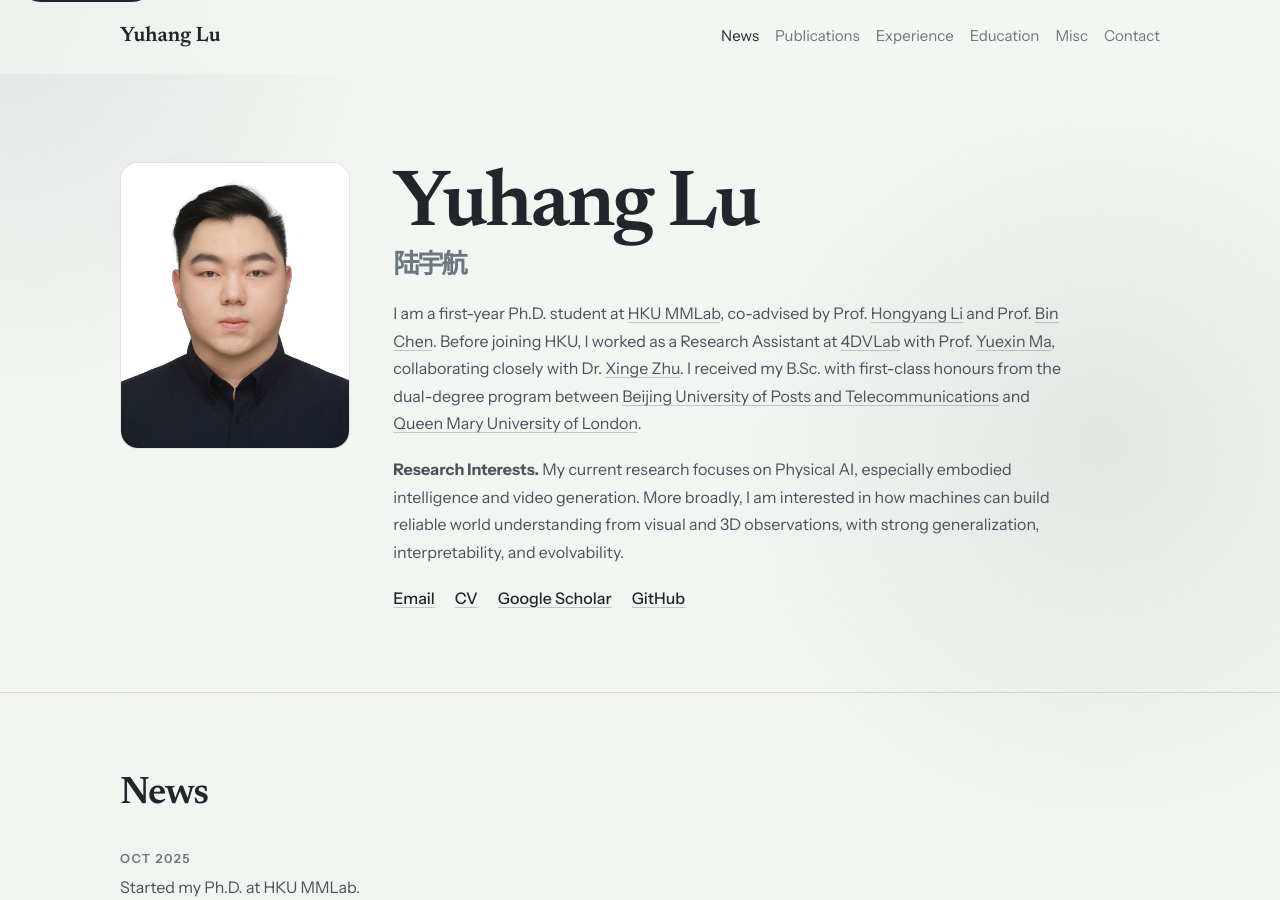
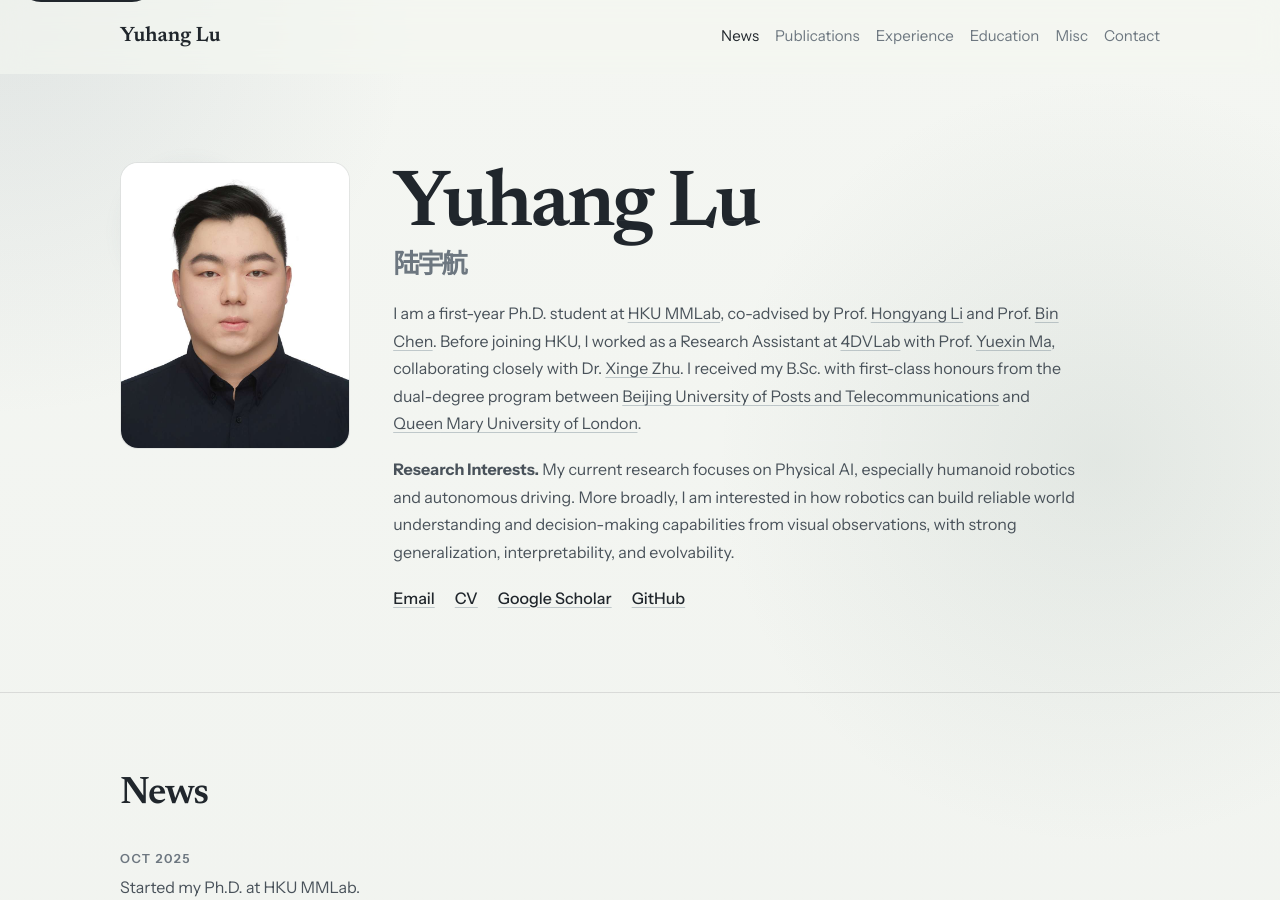
Before and after one commit to yuhanglu2000/yuhanglu2000.github.io, a Jekyll site: the page built from index.html, in a window 1280 px wide and 900 px high. Built offline with Jekyll 4.4.1, drawn with Linux system fonts in a browser that asks for light colours; some of the changed text lies outside the part shown.

```diff
--- a/_data/home.yml
+++ b/_data/home.yml
@@ -10,9 +10,9 @@ hero:
     [Beijing University of Posts and Telecommunications](https://www.bupt.edu.cn/)
     and [Queen Mary University of London](https://www.qmul.ac.uk/).
   research_interest: >-
-    My current research focuses on Physical AI, especially embodied intelligence
-    and video generation. More broadly, I am interested in how machines can
-    build reliable world understanding from visual and 3D observations, with
+    My current research focuses on Physical AI, especially humanoid robotics
+    and autonomous driving. More broadly, I am interested in how robotics can
+    build reliable world understanding and decision-making capabilities from visual observations, with
     strong generalization, interpretability, and evolvability.
   portrait: /images/profile_photo.jpg
 news:
@@ -27,6 +27,16 @@ news:
   - date: Sep 2024
     text: Introduced IDKB, a large-scale vision-language benchmark for professional driving knowledge.
 experience:
+  - organization: Booster Robotics
+    role: Research Intern
+    period: Apr 2026 - Present
+    location: Shanghai, China
+    detail: Supervised by Li Chen.
+  - organization: Huawei Technologies Co., Ltd.
+    role: Research Intern
+    period: January 2026 - April 2026
+    location: Shanghai, China
+    detail: Supervised by Li Chen.
   - organization: Shanghai Artificial Intelligence Laboratory
     role: Research Intern
     period: June 2025 - September 2025
```
Also changed, not shown: 1 other file.
